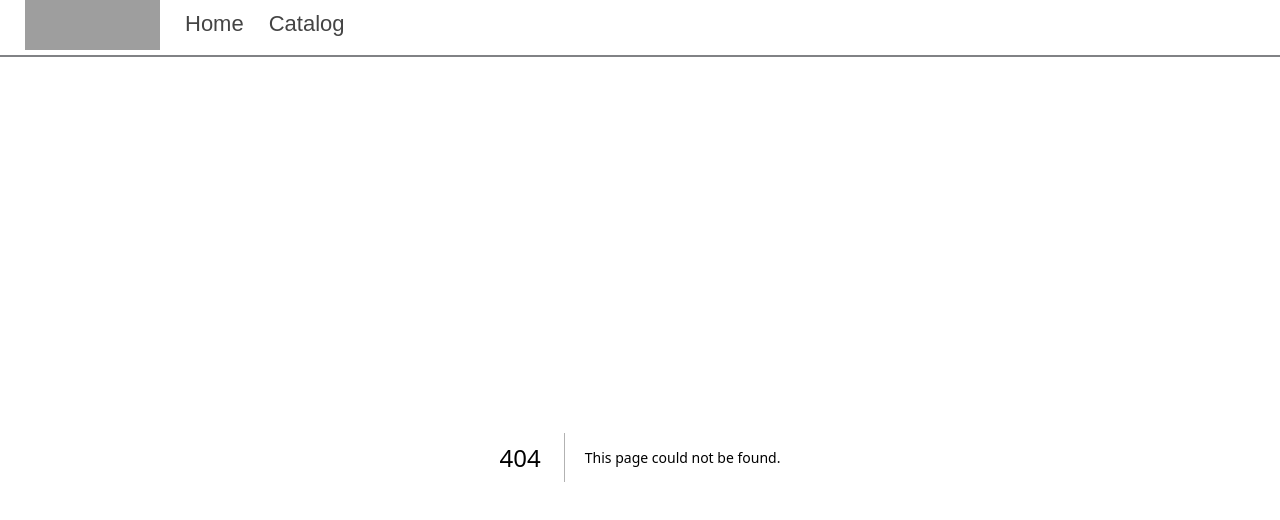
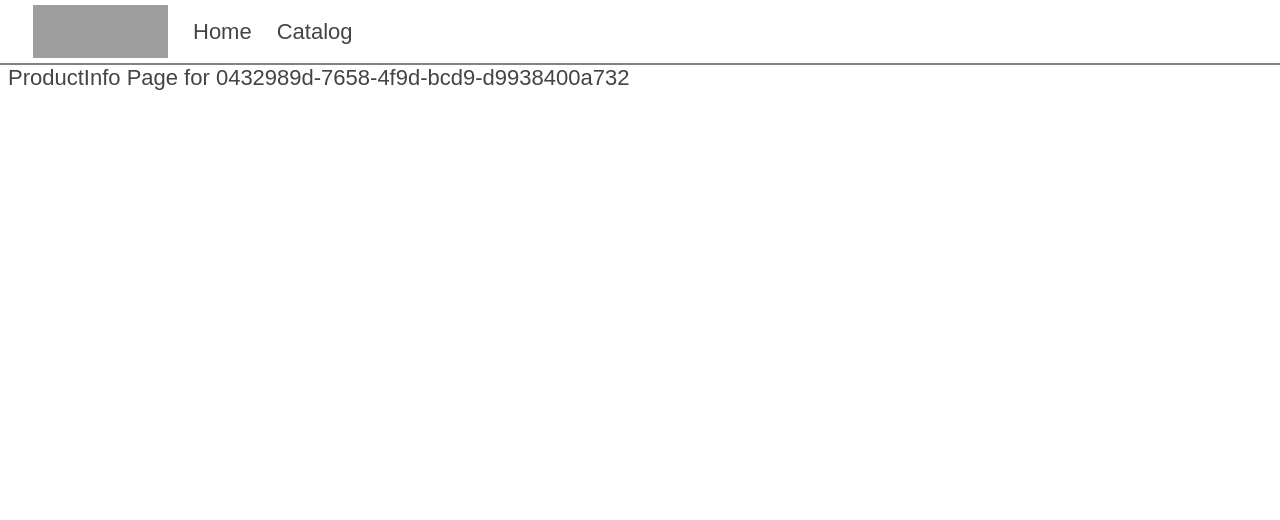
Before and after one commit to HiZackDavid/nextjs-app-router, a Next.js app: page /catalog/product-info/0432989d-7658-4f9d-bcd9-d9938400a732 in a window 1280 px wide. Before the commit this address had no page. Shown: the top 520 px of the page. Built offline with nearby package versions, Linux system fonts and the light colour scheme; grey boxes are pictures that could not be loaded.

Commit message:
Dynamic routes

```diff
--- a/app/catalog/ProductDetails/index.tsx
+++ b/app/catalog/ProductDetails/index.tsx
@@ -1,5 +1,6 @@
 import Image from "next/image";
 import styles from "./ProductDetails.module.css";
+import Link from "next/link";
 
 export interface IProduct {
   _id: string;
@@ -11,6 +12,7 @@ export interface IProduct {
 const ProductDetails = ({ product }: { product: IProduct }) => {
   return (
     <div className={styles.product}>
+      <Link href={`/catalog/product-info/${product._id}`}>
         <Image
           src={`/images/albums/${product.imageName}`}
           width={325}
@@ -24,6 +26,7 @@ const ProductDetails = ({ product }: { product: IProduct }) => {
             currency: "USD",
           }).format(product.price)}
         </div>
+      </Link>
     </div>
   );
 };
--- /dev/null
+++ b/app/catalog/product-info/[id]/page.tsx
@@ -0,0 +1,11 @@
+interface IProductInfo {
+  params: Promise<{ id: string }>;
+}
+
+const ProductInfo = async ({ params }: IProductInfo) => {
+  const { id } = await params;
+
+  return <div>ProductInfo Page for {id}</div>;
+};
+
+export default ProductInfo;
```
Lines whose indentation alone changed are shown as unchanged.
